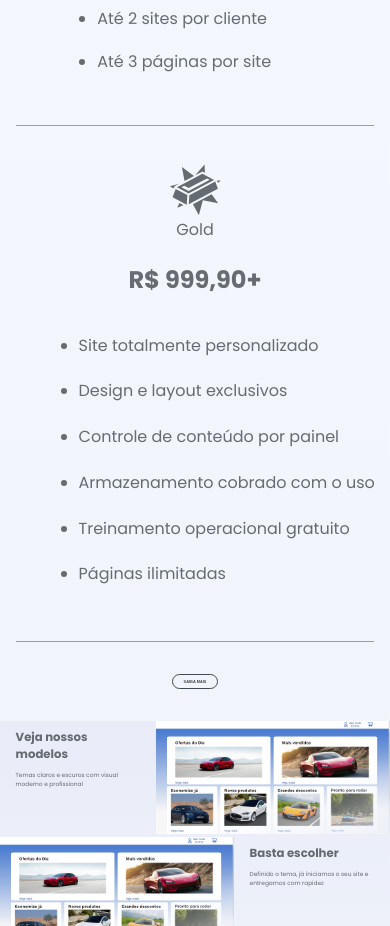
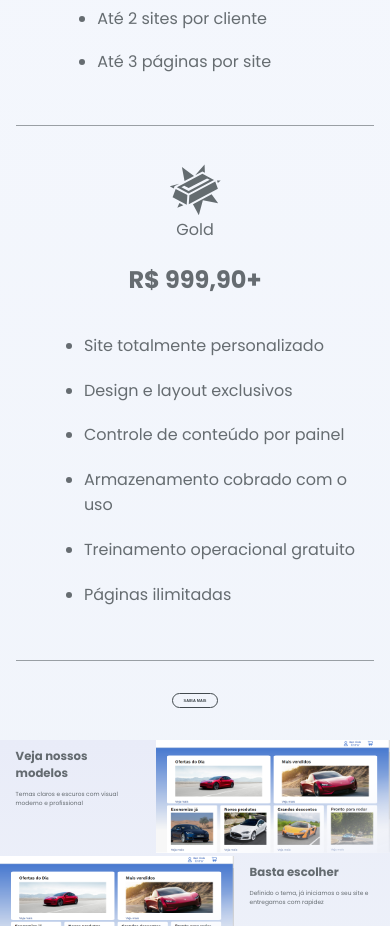
Before and after one commit to brunorcx/TemplateWhite, a React (Create React App) app: page / in a window 390 px wide. Shown: the part 1180-2106 px from the top of the page. Built offline with nearby package versions, Linux system fonts and the light colour scheme.

Commit message:
fixed overflow of text in Planos section

```diff
--- a/src/Styles/App.css
+++ b/src/Styles/App.css
@@ -120,6 +120,11 @@
   margin-left: 10%;
   margin-bottom: 7%;
 }
+@media only screen and (min-width: 320px) and (max-width: 530px) {
+  .App .Planos .grid-3 li {
+    width: 100%;
+  }
+}
 .App .Planos .grid-3 .area-1 {
   animation-name: translateY;
   animation-duration: 1.5s;
@@ -173,7 +178,6 @@
     border-bottom: 1px solid rgba(66, 74, 78, 0.5);
     padding-top: 10%;
     padding-bottom: 5%;
-    white-space: nowrap;
     display: flex;
     flex-direction: column;
     align-items: center;
--- a/src/Styles/Less/App.less
+++ b/src/Styles/Less/App.less
@@ -124,6 +124,9 @@
         text-align: left;
         margin-left: 10%;
         margin-bottom: 7%;
+        @media @phone {
+          width: 100%;
+        }
       }
       .area-1 {
         .translateY();
@@ -166,7 +169,6 @@
           border-bottom: 1px solid rgba(66, 74, 78, 0.5);
           padding-top: 10%;
           padding-bottom: 5%;
-          white-space: nowrap;
           display: flex;
           flex-direction: column;
           align-items: center;
```
